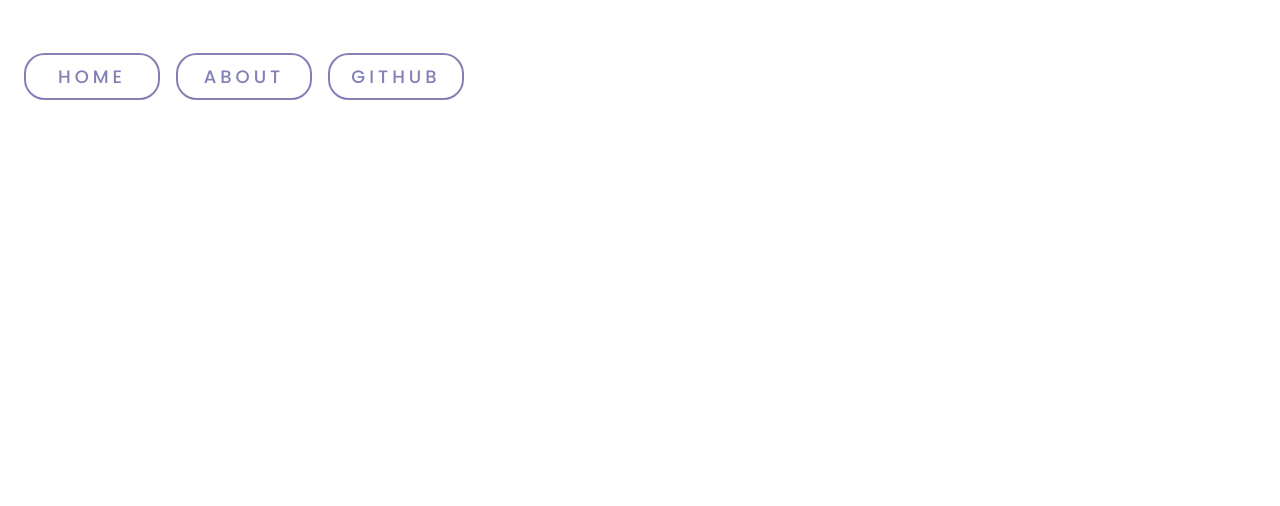
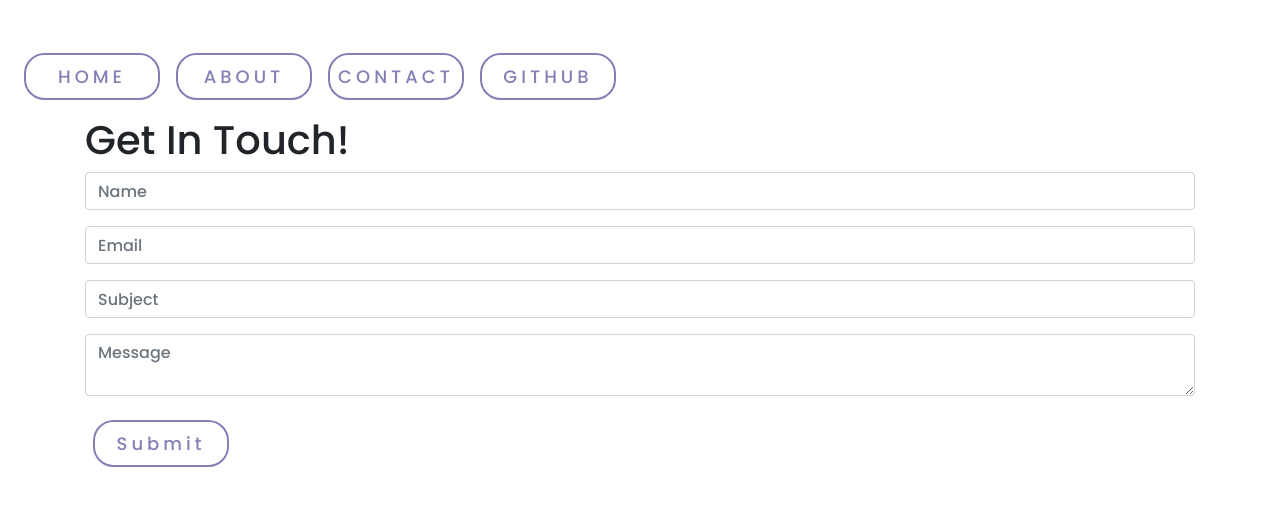
Before and after one commit to xcob/resume2020, a React (Create React App) app: page /contact in a window 1280 px wide. Shown: the top 506 px of the page. Built offline with nearby package versions, Linux system fonts and the light colour scheme.

Commit message:
added contact form

```diff
--- a/package.json
+++ b/package.json
@@ -7,14 +7,16 @@
     "@testing-library/react": "^9.3.2",
     "@testing-library/user-event": "^7.1.2",
     "bootstrap": "^4.4.1",
-    "react": "^16.12.0",
+    "emailjs-com": "^2.4.1",
+    "react": "^16.13.1",
     "react-bootstrap": "^1.0.0-beta.16",
-    "react-dom": "^16.12.0",
+    "react-dom": "^16.13.1",
     "react-modal": "^3.11.1",
     "react-router-bootstrap": "^0.25.0",
     "react-router-dom": "^5.1.2",
     "react-scripts": "3.3.1",
     "react-spring": "^8.0.27",
+    "reactstrap": "^8.4.1",
     "styled-components": "^5.0.1"
   },
   "scripts": {
--- a/src/App.css
+++ b/src/App.css
@@ -148,6 +148,7 @@ ul {
   text-decoration: none;
   color: #fff!important;
   background-color: #8380b6;
+  border: 2px solid #8380b6;
 }
 
 .aboutRow{
--- a/src/App.js
+++ b/src/App.js
@@ -7,8 +7,11 @@ import {
   NavLink
 } from "react-router-dom";
 import 'bootstrap/dist/css/bootstrap.min.css';
-import { Nav, Navbar, Item, Button, Container, Row, Col, Image,  Link } from 'react-bootstrap';
-import { LinkContainer } from 'react-router-bootstrap'
+import { Nav, Navbar, Item, Button, Container, Row, Col, Image } from 'react-bootstrap';
+import { FormFeedback, Form, FormGroup, Label, Input } from 'reactstrap'
+import { LinkContainer } from 'react-router-bootstrap';
+import   ContactForm  from './Contact.js';
+import * as emailjs from 'emailjs-com';
 
 
 
@@ -34,7 +37,8 @@ export default function App() {
           <Nav className="buttonNav">
             <Nav.Link href="/home" defaultActiveKey="/home" to="/home"  className="buttonWrap">HOME</Nav.Link>
             <Nav.Link to="/about"  href="/about" className="buttonWrap">ABOUT</Nav.Link>
-            <Nav.Link to="/projects"  href="https://github.com/xcob" target="_blank" className="buttonWrap">GITHUB</Nav.Link>
+            <Nav.Link to="/contact"  href="/contact" className="buttonWrap">CONTACT</Nav.Link>
+            <Nav.Link to="/"  href="https://github.com/xcob" target="_blank" className="buttonWrap">GITHUB</Nav.Link>
          </Nav>
         </Navbar.Collapse>
       </Navbar>
@@ -49,8 +53,8 @@ export default function App() {
           <Route path="/about">
             <About />
           </Route>
-          <Route path="/projects">
-            <Projects />
+          <Route path="/contact">
+            <ContactForm />
           </Route>
         </Switch>
     </Router>
@@ -174,17 +178,3 @@ function About() {
 
   );
 }
-
-function Projects() {
-  return (
-    <Container>
-      <Row>
-        <Col>1 of 2</Col>
-        <Col>2 of 2</Col>
-      </Row>
-
-
-    </Container>
-
-  );
-}
--- /dev/null
+++ b/src/Contact.js
@@ -0,0 +1,108 @@
+import React, { Component } from 'react'
+import * as emailjs from 'emailjs-com'
+import 'bootstrap/dist/css/bootstrap.min.css'
+//import Layout from '../components/layout'
+import { Nav, Navbar, Item, Button, Container, Row, Col, Image } from 'react-bootstrap';
+import { FormFeedback, Form, FormGroup, Label, Input } from 'reactstrap'
+
+
+
+class ContactForm extends Component  {
+    state = {
+      name: '',
+      email: '',
+      subject: '',
+      message: '',
+    }
+
+    handleSubmit(e) {
+      e.preventDefault()
+
+      const { name, email, subject, message } = this.state
+
+      let templateParams = {
+        from_name: email,
+        to_name: 'jacobxxsmith@gmail.com',
+        subject: subject,
+        message_html: message,
+       }
+
+       emailjs.send(
+        'gmail',
+        'template_5A6TTtc4',
+         templateParams,
+        'user_DwlwII9YUqpn4UB7olAFB'
+       )
+
+       this.resetForm()
+   }
+
+   resetForm() {
+      this.setState({
+        name: '',
+        email: '',
+        subject: '',
+        message: '',
+      })
+    }
+
+    handleChange = (param, e) => {
+      this.setState({ [param]: e.target.value })
+    }
+
+    render() {
+      return (
+          <Container>
+            <h1 className="p-heading1">Get In Touch!</h1>
+            <Form onSubmit={this.handleSubmit.bind(this)}>
+              <FormGroup controlId="formBasicName">
+                <Input
+                  type="text"
+                  name="name"
+                  value={this.state.name}
+                  className="text-primary"
+                  onChange={this.handleChange.bind(this, 'name')}
+                  placeholder="Name"
+                />
+              </FormGroup>
+              <FormGroup controlId="formBasicEmail">
+                <Input
+                  type="email"
+                  name="email"
+                  value={this.state.email}
+                  className="text-primary"
+                  onChange={this.handleChange.bind(this, 'email')}
+                  placeholder="Email"
+                />
+              </FormGroup>
+              <FormGroup controlId="formBasicSubject">
+                <Input
+                  type="text"
+                  name="subject"
+                  className="text-primary"
+                  value={this.state.subject}
+                  onChange={this.handleChange.bind(this, 'subject')}
+                  placeholder="Subject"
+                />
+              </FormGroup>
+              <FormGroup controlId="formBasicMessage">
+                <Input
+                  type="textarea"
+                  name="message"
+                  className="text-primary"
+                  value={this.state.message}
+                  onChange={this.handleChange.bind(this, 'message')}
+                  placeholder="Message"
+                />
+              </FormGroup>
+              <Button variant="primary"  className="buttonWrap" type="submit">
+                Submit
+              </Button>
+            </Form>
+          </Container>
+
+      );
+    }
+}
+
+export default ContactForm;
```
Also changed, not shown: 1 other file (tests, documents, lock files or other folders).
